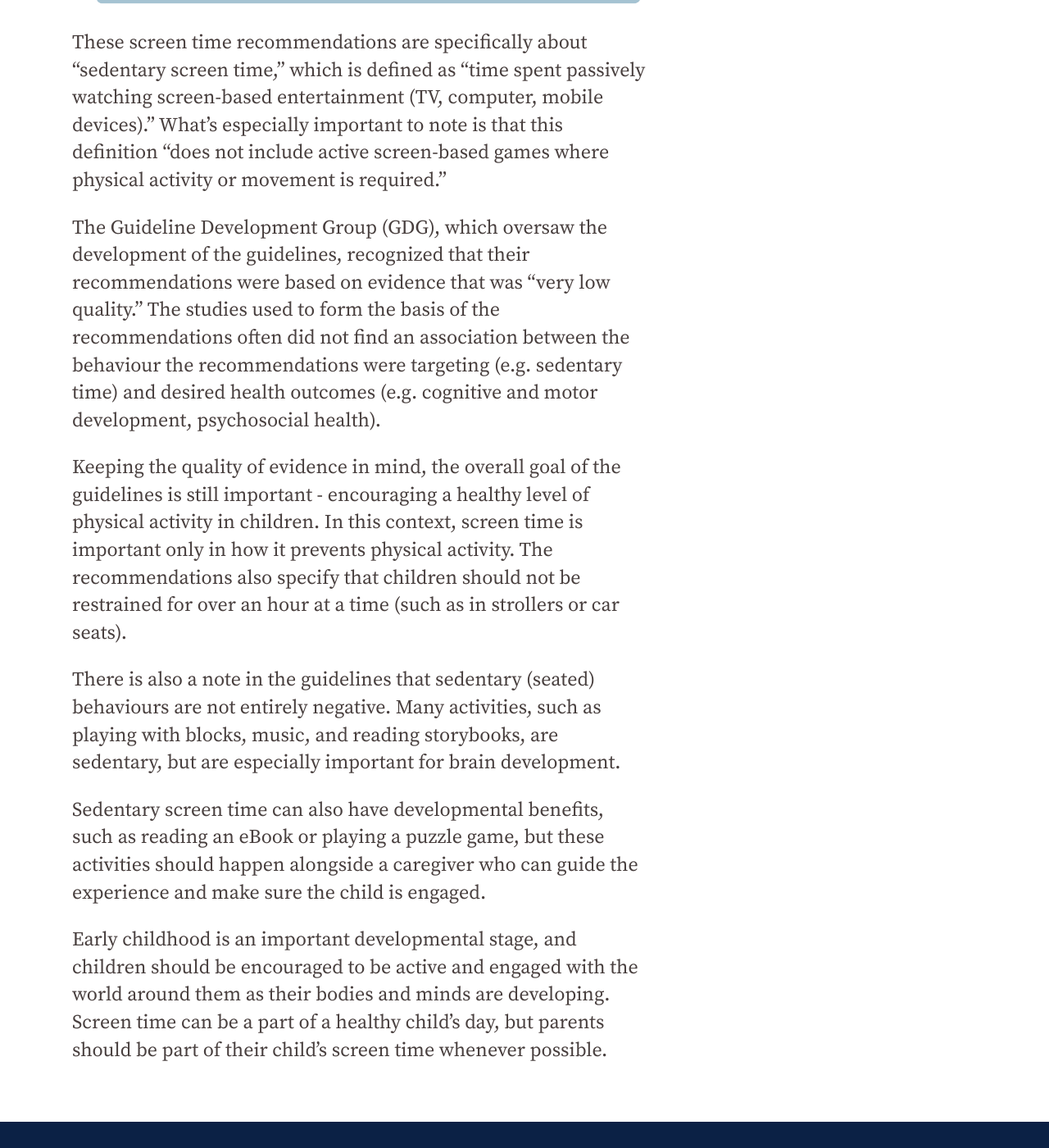
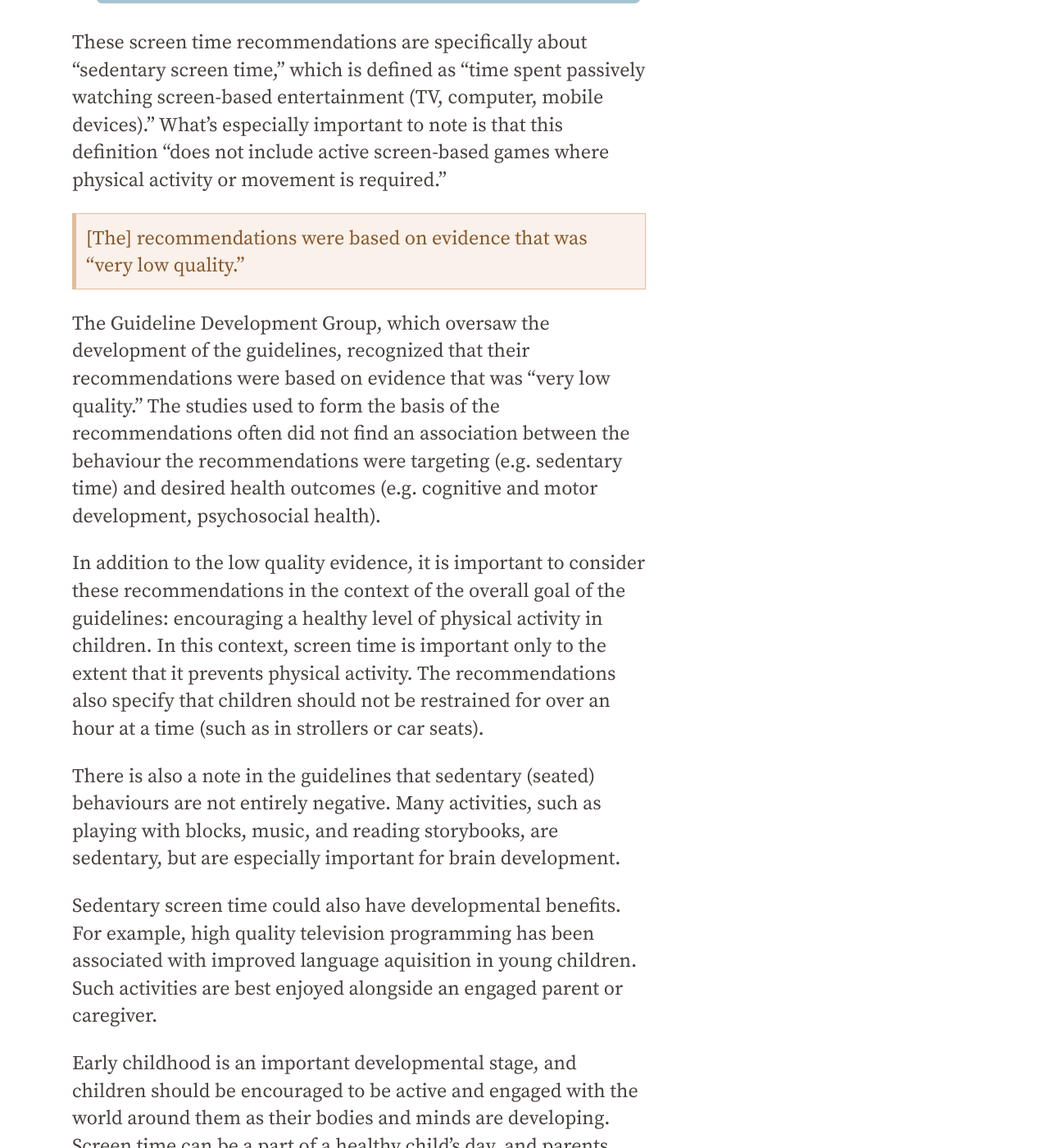
Before and after one commit to famliy-screen-time/familyscreentime.ca, a Jekyll site: the page built from _posts/2020-02-06-who-guidelines-on-screen-time.md, in a window 1280 px wide and 1400 px high, scrolled down 1083 px. Shown: the whole window at 82% size. Built offline with Jekyll 4.4.1, drawn with Linux system fonts in a browser that asks for light colours; nearby versions of some CDN libraries; some of the changed text lies outside the part shown.

Commit message:
Update Blog “2020-02-06-who-guidelines-on-screen-time”

```diff
--- a/_posts/2020-02-06-who-guidelines-on-screen-time.md
+++ b/_posts/2020-02-06-who-guidelines-on-screen-time.md
@@ -16,12 +16,14 @@ Here are the screen time recommendations for each age group:
 
 These screen time recommendations are specifically about “sedentary screen time,” which is defined as “time spent passively watching screen-based entertainment (TV, computer, mobile devices).” What’s especially important to note is that this definition “does not include active screen-based games where physical activity or movement is required.”
 
-The Guideline Development Group (GDG), which oversaw the development of the guidelines, recognized that their recommendations were based on evidence that was “very low quality.” The studies used to form the basis of the recommendations often did not find an association between the behaviour the recommendations were targeting (e.g. sedentary time) and desired health outcomes (e.g. cognitive and motor development, psychosocial health).
+> \[The] recommendations were based on evidence that was "very low quality."
 
-Keeping the quality of evidence in mind, the overall goal of the guidelines is still important - encouraging a healthy level of physical activity in children. In this context, screen time is important only in how it prevents physical activity. The recommendations also specify that children should not be restrained for over an hour at a time (such as in strollers or car seats).
+The Guideline Development Group, which oversaw the development of the guidelines, recognized that their recommendations were based on evidence that was “very low quality.” The studies used to form the basis of the recommendations often did not find an association between the behaviour the recommendations were targeting (e.g. sedentary time) and desired health outcomes (e.g. cognitive and motor development, psychosocial health).
+
+In addition to the low quality evidence, it is important to consider these recommendations in the context of the overall goal of the guidelines: encouraging a healthy level of physical activity in children. In this context, screen time is important only to the extent that it prevents physical activity. The recommendations also specify that children should not be restrained for over an hour at a time (such as in strollers or car seats).
 
 There is also a note in the guidelines that sedentary (seated) behaviours are not entirely negative. Many activities, such as playing with blocks, music, and reading storybooks, are sedentary, but are especially important for brain development.
 
-Sedentary screen time can also have developmental benefits, such as reading an eBook or playing a puzzle game, but these activities should happen alongside a caregiver who can guide the experience and make sure the child is engaged.
+Sedentary screen time could also have developmental benefits. For example, high quality television programming has been associated with improved language aquisition in young children. Such activities are best enjoyed alongside an engaged parent or caregiver.
 
-Early childhood is an important developmental stage, and children should be encouraged to be active and engaged with the world around them as their bodies and minds are developing. Screen time can be a part of a healthy child’s day, but parents should be part of their child’s screen time whenever possible.
+Early childhood is an important developmental stage, and children should be encouraged to be active and engaged with the world around them as their bodies and minds are developing. Screen time can be a part of a healthy child’s day, and parents should be part of their child’s screen time whenever possible.
```
